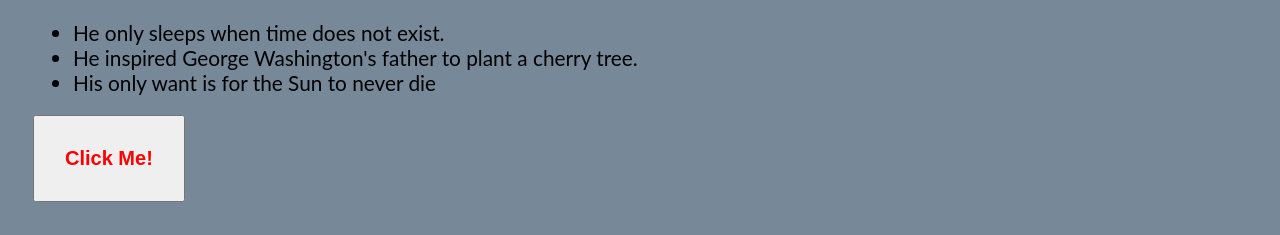
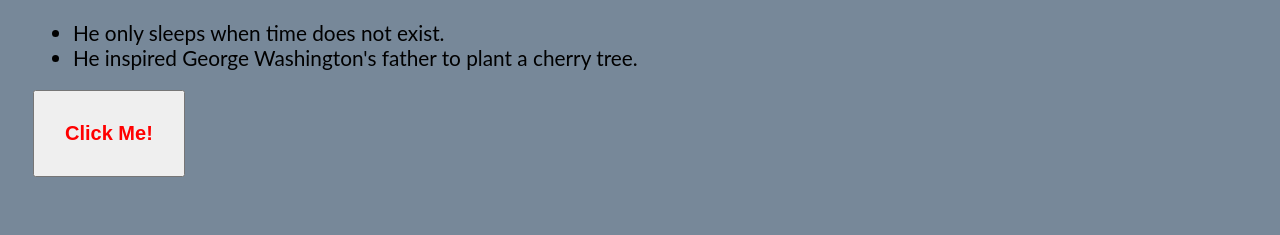
Before and after one commit to pchinjr/gitpractice, a plain HTML site: page index.html in a window 1280 px wide. Shown: the part 601-836 px from the top of the page. After the commit the page ends 811 px from the top, so only its background shows below. Drawn offline with Linux system fonts and the light colour scheme.

Commit message:
Deleted 3rd item

```diff
--- a/index.html
+++ b/index.html
@@ -15,7 +15,6 @@
         <ul>
             <li>He only sleeps when time does not exist.</li>
             <li>He inspired George Washington's father to plant a cherry tree.</li>
-            <li>His only want is for the Sun to never die</li>
         </ul>
         <button id="btn"> Click Me! </button>
     </div>
```
